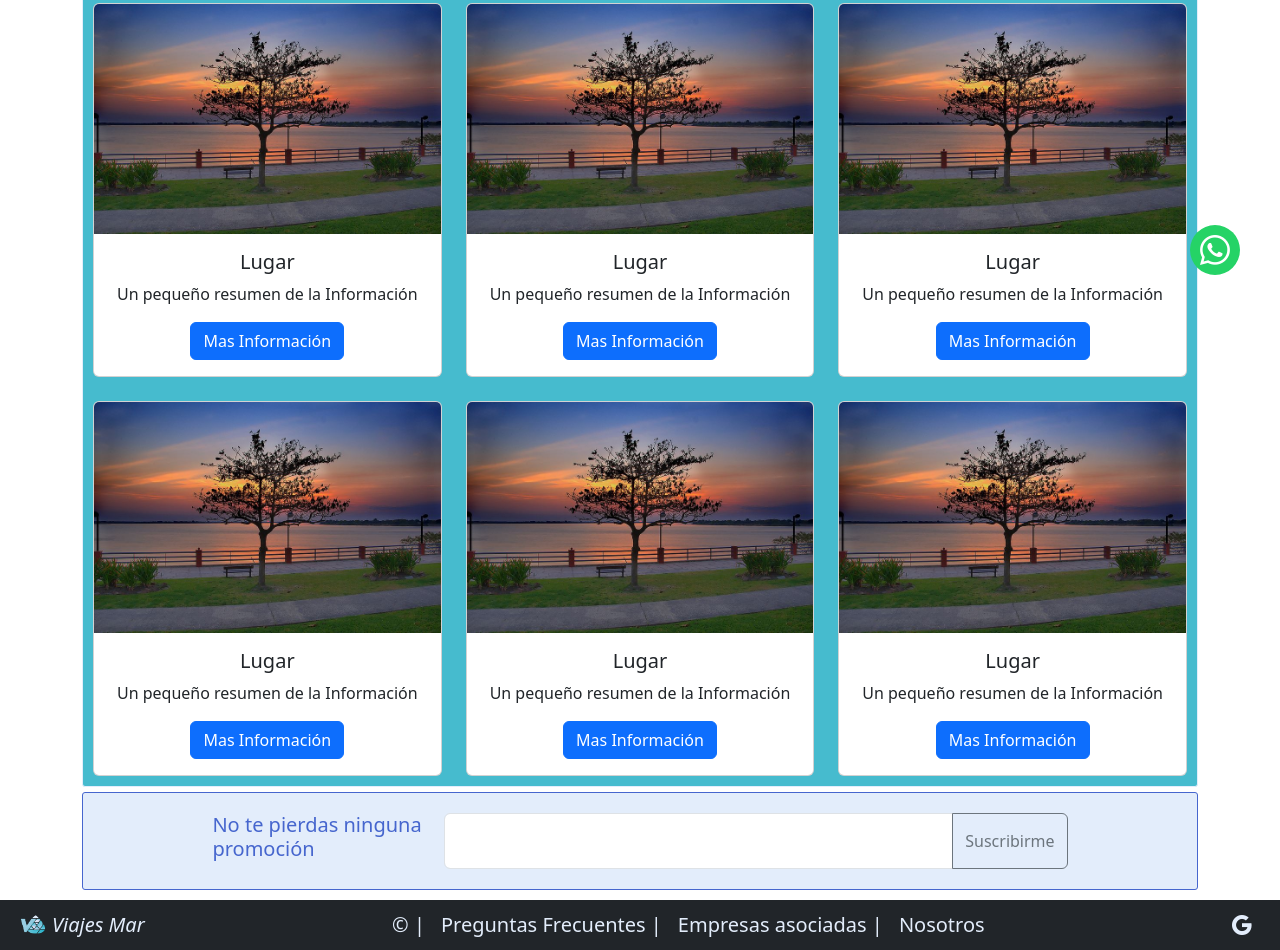
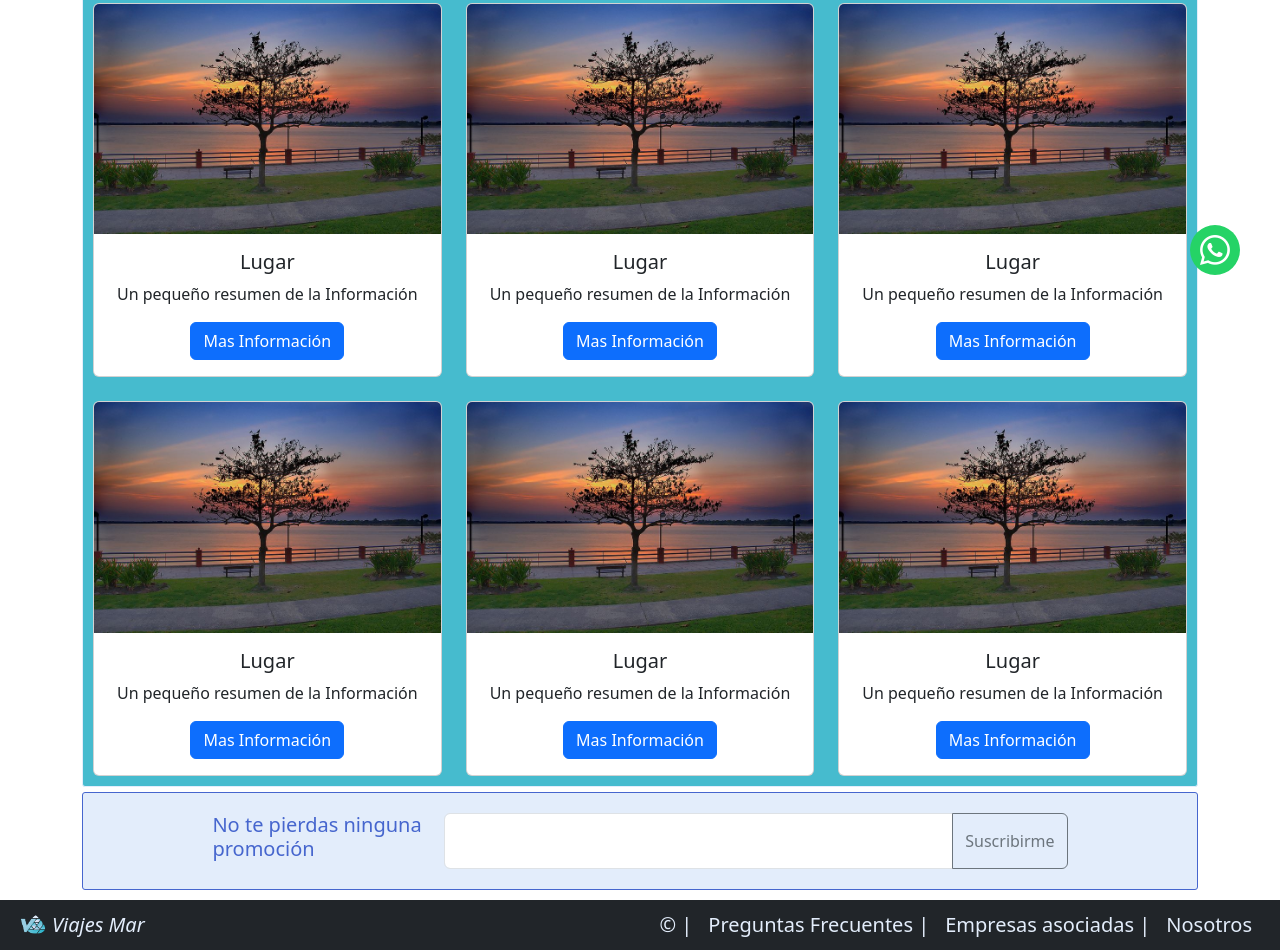
Before and after one commit to juakolp25/viajes_mar, a website: page index.html in a window 1280 px wide. Shown: the part 485-1435 px from the top of the page. Drawn offline with nearby package versions, Linux system fonts and the light colour scheme.

Commit message:
Update index.html

```diff
--- a/index.html
+++ b/index.html
@@ -192,9 +192,6 @@
               </a>
             </li>
           </ul>
-          <a class="link_menu" href="#">
-            <i class="bi bi-google"></i>
-          </a>
         </div>
     </footer>
 
```
